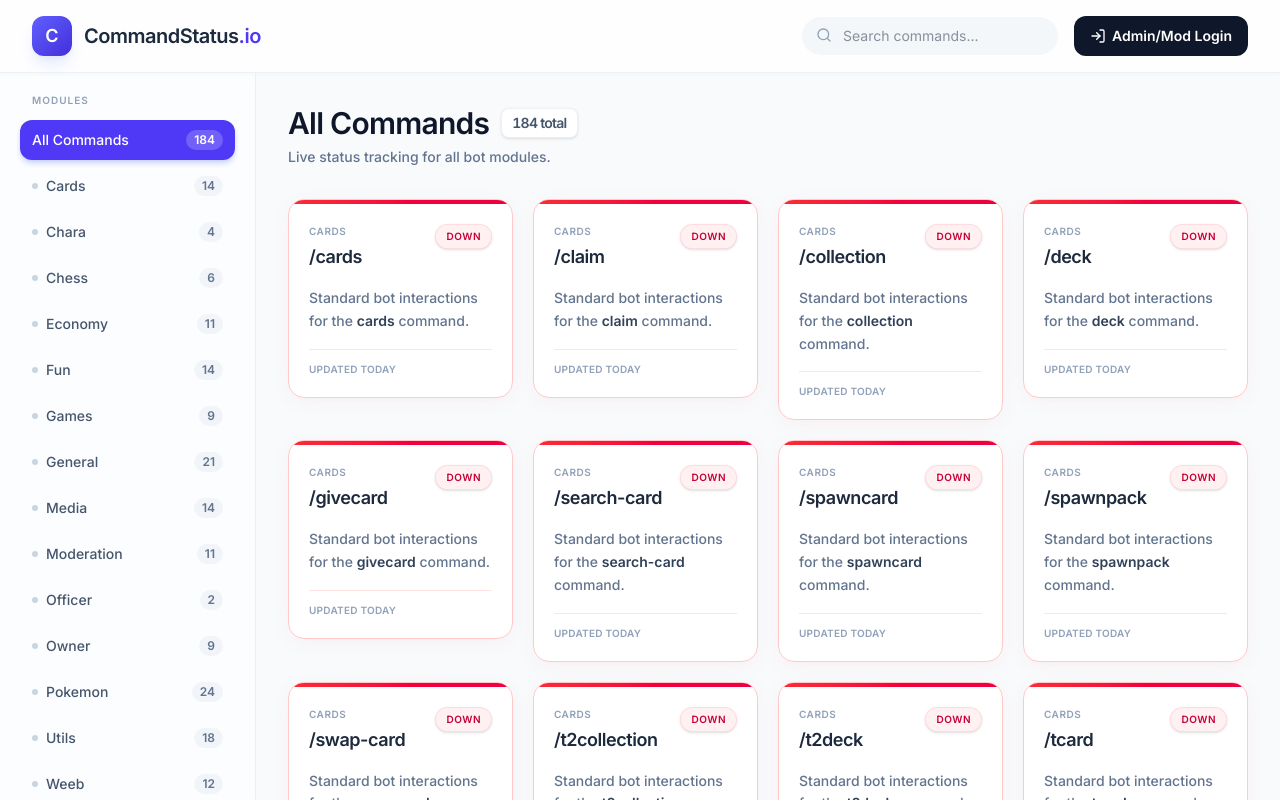
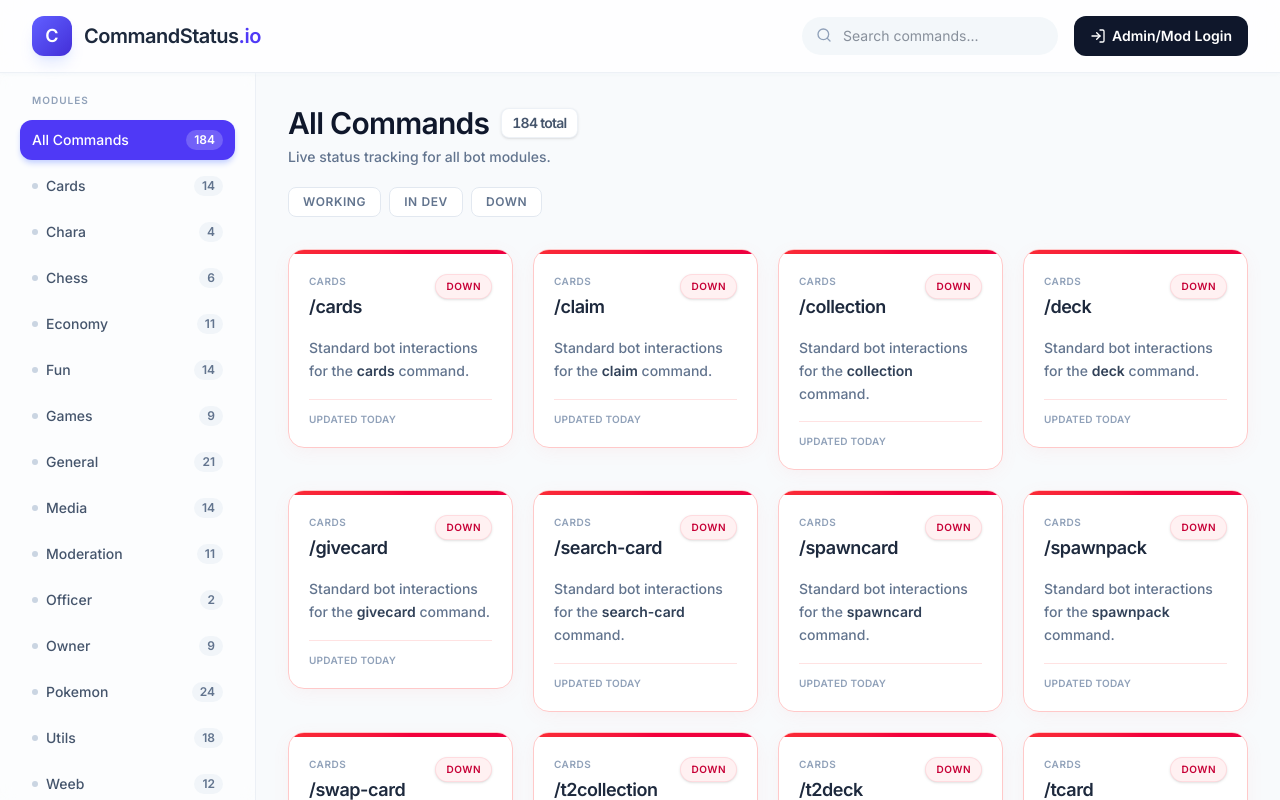
Before and after one commit to tuijbialnajah01/Usages-ls, a React (Vite) app: page / in a window 1280 px wide. Built offline with nearby package versions, Linux system fonts and the light colour scheme; no server answers; the database is empty.

Commit message:
feat: Add status filtering to command dashboard
Introduces the ability to filter commands by their status (e.g., working, in development) directly from the dashboard UI. This enhances user experience by allowing for more granular command visibility.

```diff
--- a/src/App.tsx
+++ b/src/App.tsx
@@ -47,6 +47,7 @@ export default function App() {
   const [dbCommands, setDbCommands] = useState<Command[]>([]);
   const [search, setSearch] = useState('');
   const [selectedCategory, setSelectedCategory] = useState<string | null>(null);
+  const [selectedStatus, setSelectedStatus] = useState<Status | null>(null);
   const [updating, setUpdating] = useState<string | null>(null);
   const [errorMsg, setErrorMsg] = useState<string | null>(null);
 
@@ -162,9 +163,10 @@ export default function App() {
     return allCommands.filter(c => {
       const matchesSearch = c.name.toLowerCase().includes(search.toLowerCase());
       const matchesCat = selectedCategory ? c.category === selectedCategory : true;
-      return matchesSearch && matchesCat;
+      const matchesStatus = selectedStatus === null ? true : c.status === selectedStatus;
+      return matchesSearch && matchesCat && matchesStatus;
     });
-  }, [allCommands, search, selectedCategory]);
+  }, [allCommands, search, selectedCategory, selectedStatus]);
 
   return (
     <div className="h-screen bg-[#F8FAFC] text-slate-800 font-sans flex flex-col overflow-hidden selection:bg-indigo-100 selection:text-indigo-900">
@@ -311,7 +313,8 @@ export default function App() {
             />
           </div>
 
-          <div className="flex flex-col sm:flex-row sm:items-end justify-between shrink-0 gap-4">
+          <div className="flex flex-col gap-5 shrink-0 relative z-10">
+            <div className="flex flex-col sm:flex-row sm:items-end justify-between gap-4">
               <motion.div
                 initial={{ opacity: 0, x: -20 }}
                 animate={{ opacity: 1, x: 0 }}
@@ -335,6 +338,34 @@ export default function App() {
                      <div className="w-2 h-2 rounded-full bg-indigo-500 animate-pulse" />
                      Admin Edit Mode
                    </div>
+                 </motion.div>
+               )}
+            </div>
+
+            {/* Status Toggles */}
+            {allCommands.length > 0 && (
+              <motion.div
+                initial={{ opacity: 0, y: -10 }}
+                animate={{ opacity: 1, y: 0 }}
+                transition={{ delay: 0.1 }}
+                className="flex flex-wrap items-center gap-2"
+              >
+                {(['working', 'in_development', 'not_working'] as const).map(status => (
+                  <button
+                    key={status}
+                    onClick={() => setSelectedStatus(selectedStatus === status ? null : status)}
+                    className={cn(
+                      "px-3.5 py-1.5 rounded-lg text-xs font-bold uppercase tracking-wider transition-all duration-200 border",
+                      selectedStatus === status
+                        ? status === 'working' ? "bg-emerald-50 text-emerald-700 border-emerald-200 shadow-sm"
+                        : status === 'in_development' ? "bg-amber-50 text-amber-700 border-amber-200 shadow-sm"
+                        : "bg-rose-50 text-rose-700 border-rose-200 shadow-sm"
+                        : "bg-white text-slate-500 border-slate-200 hover:bg-slate-50"
+                    )}
+                  >
+                    {STATUS_LABELS[status]}
+                  </button>
+                ))}
               </motion.div>
             )}
           </div>
```
Lines whose indentation alone changed are shown as unchanged.
